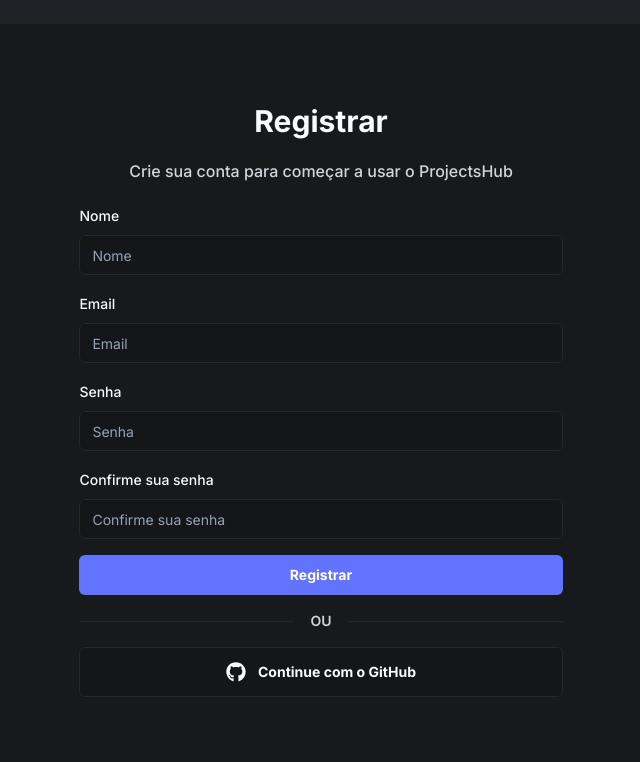
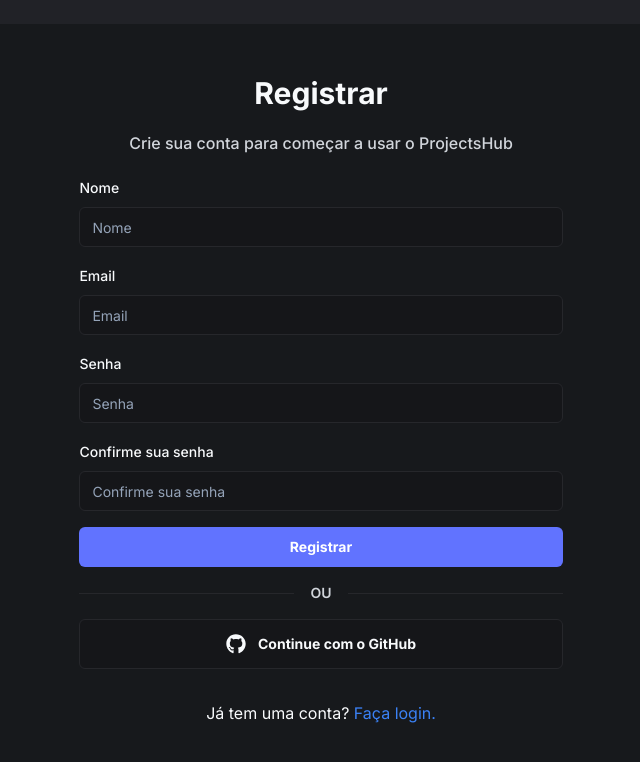
Before and after one commit to jv-farias/fs23-projectshub, a Next.js app: page /register in a window 1280 px wide. Shown: the top 762 px of the page, without its empty margins (319-959 px from the left). Built offline with nearby package versions, Linux system fonts and the light colour scheme.

Commit message:
style: adjust the margin in register page

```diff
--- a/src/components/RegisterForm/RegisterForm.tsx
+++ b/src/components/RegisterForm/RegisterForm.tsx
@@ -20,10 +20,12 @@
 } from "@/components/ui/form";
 import { Input } from "@/components/ui/input";
 import { Separator } from "@/components/ui/separator";
+import Link from "next/link";
 
 export const RegisterForm = () => {
   const router = useRouter();
   const [loading, setLoading] = useState(false);
+  const [loadingGithub, setLoadingGithub] = useState(false);
 
   const formSchema = z
     .object({
@@ -72,14 +74,14 @@
   };
 
   const handleLoginClick = async () => {
-    setLoading(true);
+    setLoadingGithub(true);
     const result = await signIn("github", { callbackUrl: "/" });
     if (result?.error) {
       console.error("Failed to sign in: ", result.error);
     } else {
       router.push("/");
     }
-    setLoading(false);
+    setLoadingGithub(false);
   };
   return (
     <section className="flex flex-col items-center justify-center">
@@ -179,6 +181,12 @@
           </>
         )}
       </Button>
+      <p className="mt-8">
+        Já tem uma conta?{" "}
+        <Link href="/login" className="text-blue-500">
+          Faça login.
+        </Link>
+      </p>
     </section>
   );
 };
```
